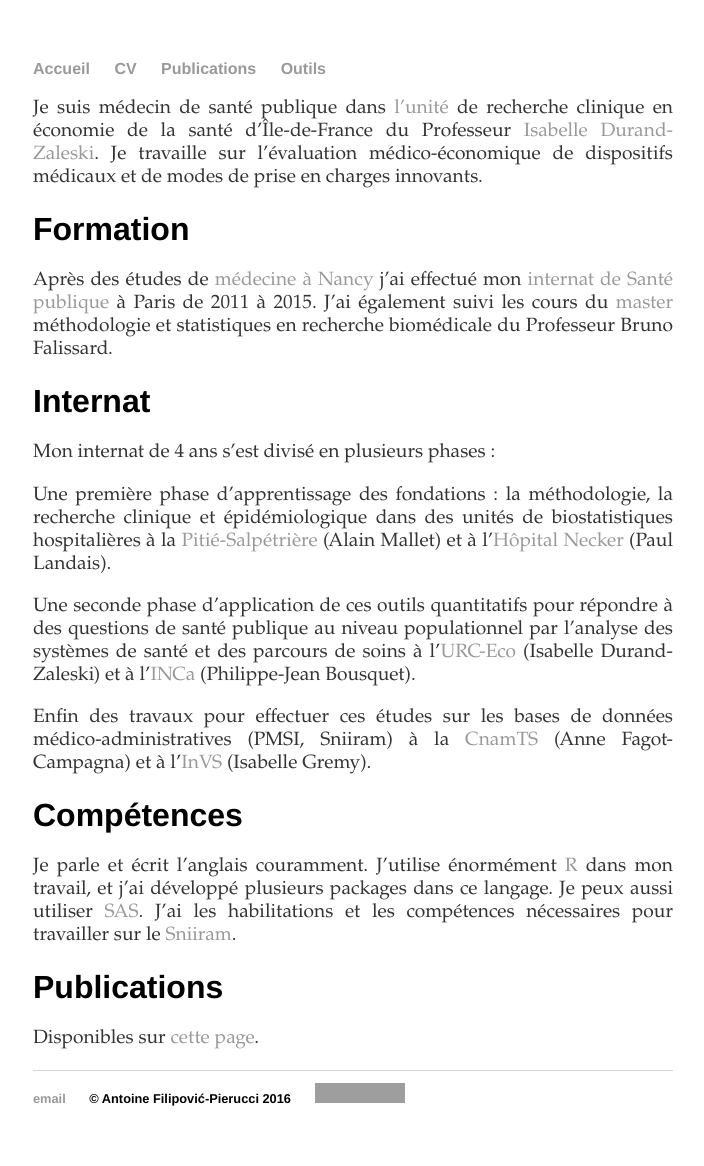
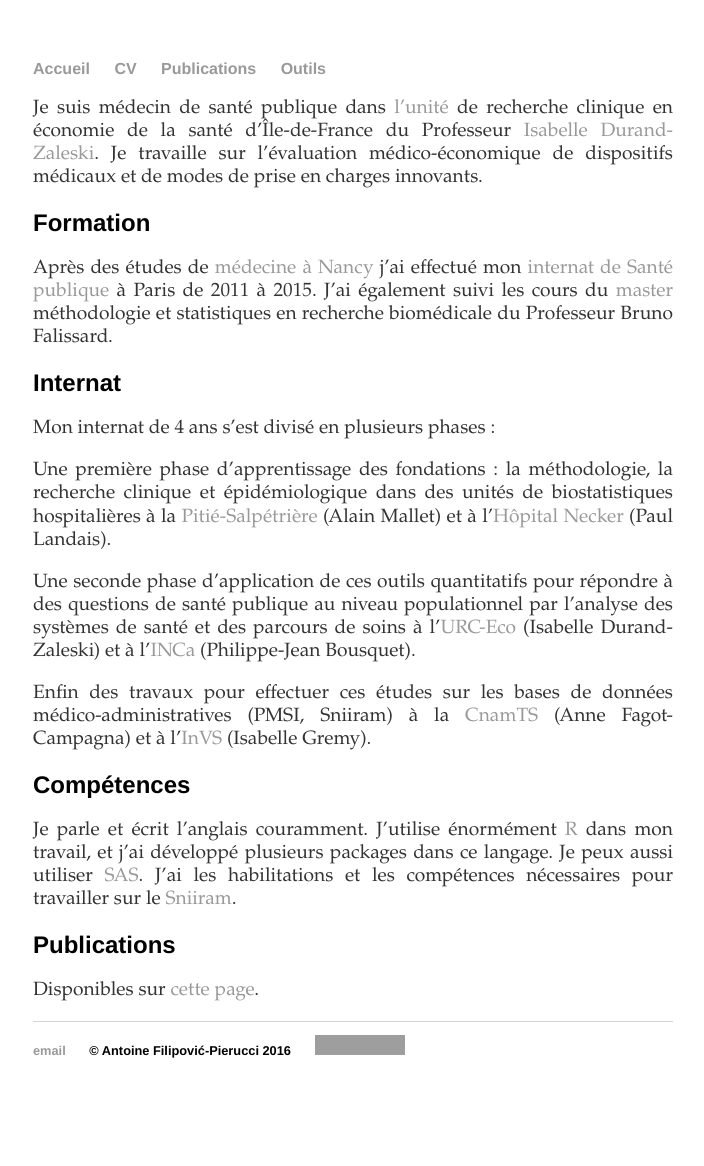
Before and after one commit to pierucci/pierucci.github.io, a Jekyll site: the page built from cv.md, in a window 1280 px wide. Shown: the whole page, without its empty margins (287-991 px from the left). Built offline with Jekyll 4.4.1, drawn with Linux system fonts in a browser that asks for light colours; after the commit the page ends 1118 px from its top, so only the background shows below that; grey boxes are pictures that could not be loaded.

Commit message:
Update cv.md

```diff
--- a/cv.md
+++ b/cv.md
@@ -8,14 +8,14 @@ recherche clinique en économie de la santé d'Île-de-France du
 Professeur [Isabelle Durand-Zaleski](http://www.urc-eco.fr/Isabelle-DURAND-ZALESKI,6).
 Je travaille sur l'évaluation médico-économique de dispositifs médicaux et de modes de prise en charges innovants.
 
-# Formation
+## Formation
 
 Après des études de [médecine à Nancy](http://www.medecine.univ-lorraine.fr/) j'ai effectué mon
 [internat de Santé publique](http://www.isp-paris.org/) à Paris de 2011 à 2015. J'ai
 également suivi les cours du [master](http://www.master-sante-publique.u-psud.fr/master-4.html)
 méthodologie et statistiques en recherche biomédicale du Professeur Bruno Falissard.
 
-# Internat
+## Internat
 
 Mon internat de 4 ans s'est divisé en plusieurs phases :
 
@@ -30,13 +30,13 @@ l'[URC-Eco](http://www.urc-eco.fr/) (Isabelle Durand-Zaleski) et à l'[INCa](htt
 
 Enfin des travaux pour effectuer ces études sur les bases de données médico-administratives (PMSI, Sniiram) à la [CnamTS](http://www.ameli.fr/) (Anne Fagot-Campagna) et à l'[InVS](http://www.invs.sante.fr/) (Isabelle Gremy).
 
-# Compétences
+## Compétences
 
 Je parle et écrit l'anglais couramment. J'utilise énormément [R](https://cran.r-project.org/) dans mon travail,
 et j'ai développé plusieurs packages dans ce langage. Je peux aussi utiliser [SAS](https://www.sas.com).
 J'ai les habilitations et les compétences nécessaires pour travailler sur le
 [Sniiram](http://www.ameli.fr/l-assurance-maladie/statistiques-et-publications/sniiram/finalites-du-sniiram.php).
 
-# Publications
+## Publications
 
 Disponibles sur [cette page](/papers).
```
